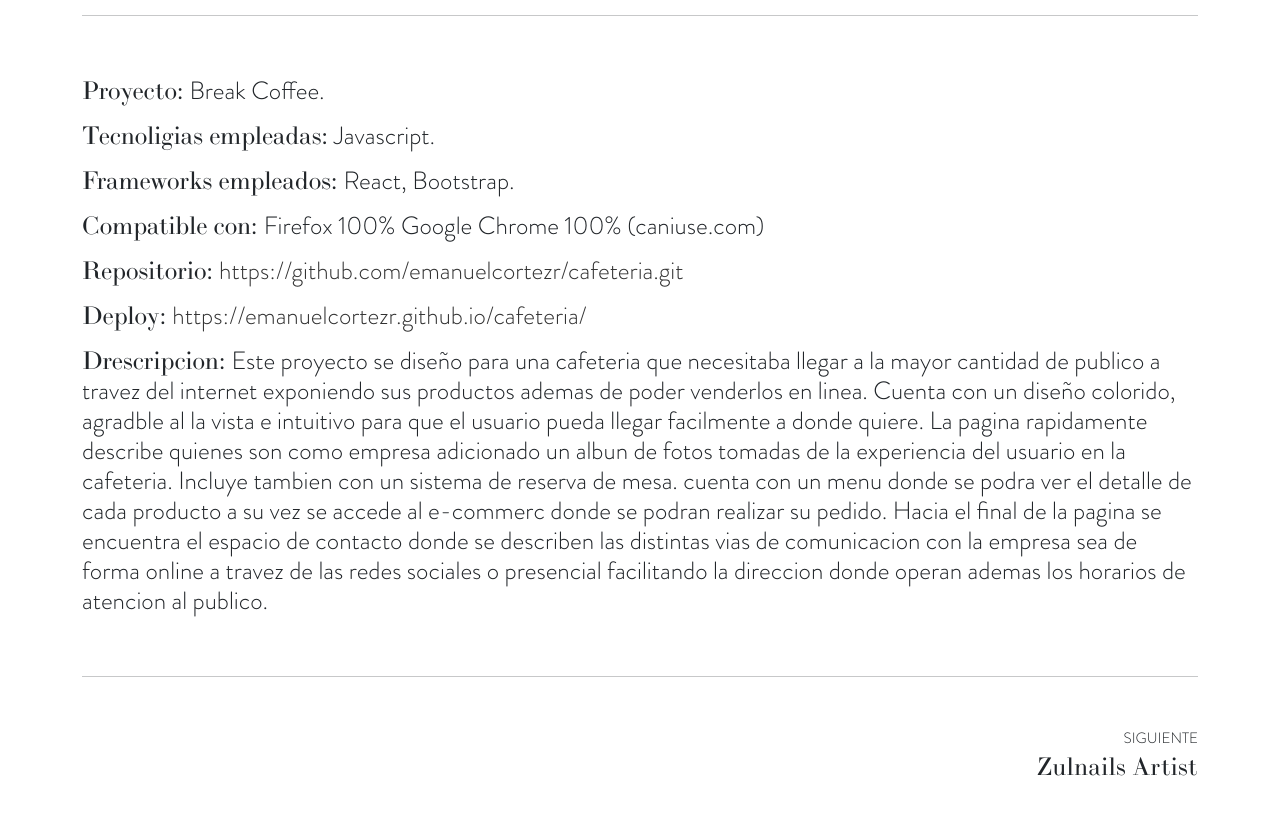
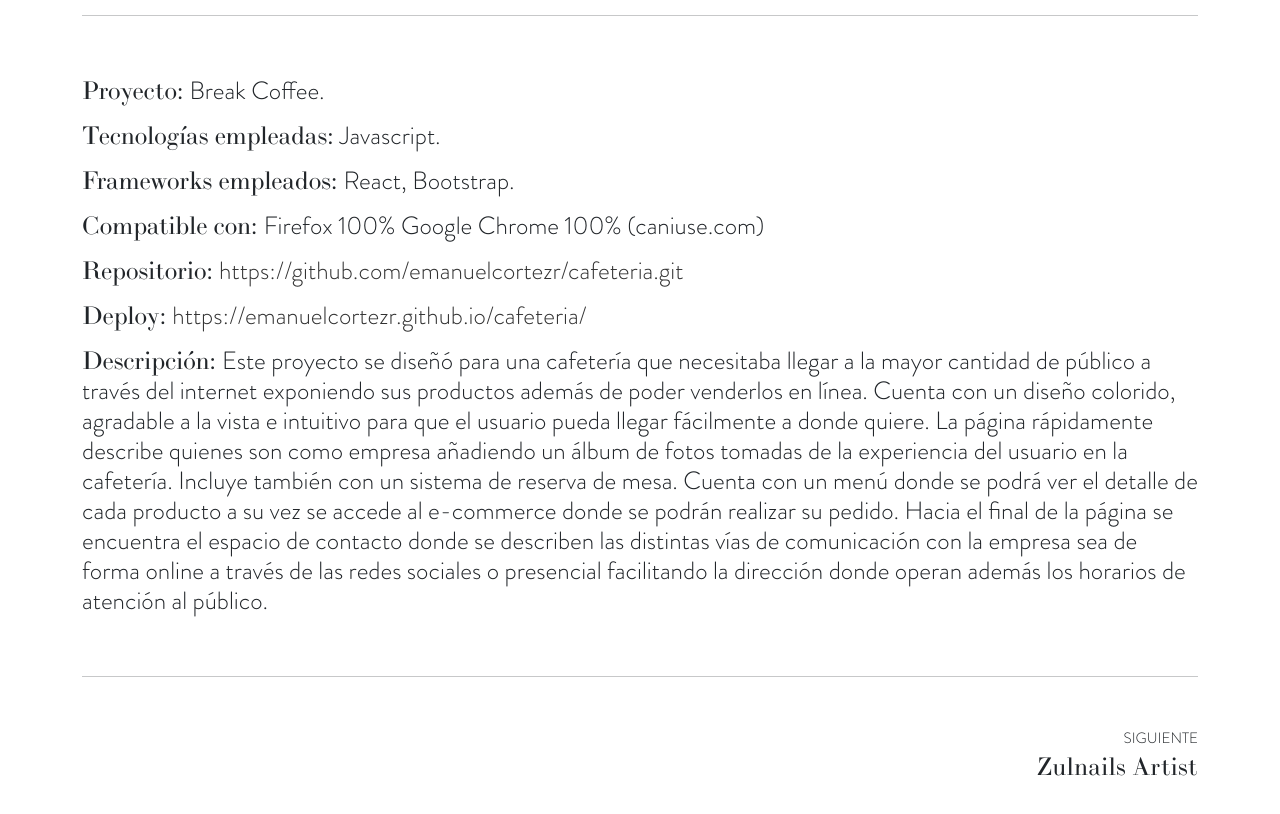
Before and after one commit to emanuelcortezr/miportafolio, a React (Create React App) app: page /breakcoffee in a window 1280 px wide. Shown: the part 420-1234 px from the top of the page. Built offline with nearby package versions, Linux system fonts and the light colour scheme.

Commit message:
corrección de textos

```diff
--- a/src/Components/AboutMe.js
+++ b/src/Components/AboutMe.js
@@ -14,8 +14,7 @@ const AboutMe = () => {
               <img src={coffee} className="imgCoffee" />
               <h1 className="title inline-block">SOBRE MI</h1>
               <h4>
-                "Gracias mamá, gracias papá. Lo que me dieron es perfecto... De
-                lo demás me encargo yo"
+                "Gracias mamá, gracias papá. Lo que me dieron es perfecto"
               </h4>
               <hr />
               <p>
--- a/src/Components/Page.js
+++ b/src/Components/Page.js
@@ -88,7 +88,7 @@ function Page() {
                   onClick={navigateAboutMe}
                   className="btn btn-outline-dark"
                 >
-                  MAS SOBRE MI
+                  MÁS SOBRE MI
                 </button>
               </div>
             </div>
@@ -110,7 +110,7 @@ function Page() {
                 <div className="card-body">
                   <p className="card-text card-title">Break Coffee</p>
                   <a className="link-to" href="#" onClick={navigateBreakCoffee}>
-                    Saber mas <ion-icon name="arrow-forward-sharp"></ion-icon>
+                    Saber más <ion-icon name="arrow-forward-sharp"></ion-icon>
                   </a>
                   <p className="date-made">sep 16, 2022</p>
                 </div>
@@ -124,7 +124,7 @@ function Page() {
                     href="#"
                     onClick={navigateZulnailsArtist}
                   >
-                    Saber mas <ion-icon name="arrow-forward-sharp"></ion-icon>
+                    Saber más <ion-icon name="arrow-forward-sharp"></ion-icon>
                   </a>
                   <p className="date-made">sep 23, 2022</p>
                 </div>
@@ -134,7 +134,7 @@ function Page() {
                 <div className="card-body">
                   <p className="card-text card-title">Dakota</p>
                   <a className="link-to" href="#" onClick={navigateDakota}>
-                    Saber mas <ion-icon name="arrow-forward-sharp"></ion-icon>
+                    Saber más <ion-icon name="arrow-forward-sharp"></ion-icon>
                   </a>
                   <p className="date-made">sep 30, 2022</p>
                 </div>
@@ -144,7 +144,7 @@ function Page() {
                 <div className="card-body">
                   <p className="card-text card-title">Rick and Morty</p>
                   <a className="link-to" href="#" onClick={navigateRandM}>
-                    Saber mas <ion-icon name="arrow-forward-sharp"></ion-icon>
+                    Saber más <ion-icon name="arrow-forward-sharp"></ion-icon>
                   </a>
                   <p className="date-made">oct 15, 2022</p>
                 </div>
--- a/src/Components/ProyectBreakCoffee.js
+++ b/src/Components/ProyectBreakCoffee.js
@@ -19,7 +19,7 @@ const ProyecBreakCoffee = () => {
           Proyecto: <span className="portPagesContent">Break Coffee.</span>
         </h4>
         <h4 className="portPagesSubTitle">
-          Tecnoligias empleadas:{' '}
+          Tecnologías empleadas:{' '}
           <span className="portPagesContent">Javascript.</span>
         </h4>
         <h4 className="portPagesSubTitle">
@@ -57,22 +57,22 @@ const ProyecBreakCoffee = () => {
           </span>
         </h4>
         <h4 className="portPagesSubTitle">
-          Drescripcion:{' '}
+          Descripción:{' '}
           <span className="portPagesContent">
-            Este proyecto se diseño para una cafeteria que necesitaba llegar a
-            la mayor cantidad de publico a travez del internet exponiendo sus
-            productos ademas de poder venderlos en linea. Cuenta con un diseño
-            colorido, agradble al la vista e intuitivo para que el usuario pueda
-            llegar facilmente a donde quiere. La pagina rapidamente describe
-            quienes son como empresa adicionado un albun de fotos tomadas de la
-            experiencia del usuario en la cafeteria. Incluye tambien con un
-            sistema de reserva de mesa. cuenta con un menu donde se podra ver el
-            detalle de cada producto a su vez se accede al e-commerc donde se
-            podran realizar su pedido. Hacia el final de la pagina se encuentra
-            el espacio de contacto donde se describen las distintas vias de
-            comunicacion con la empresa sea de forma online a travez de las
-            redes sociales o presencial facilitando la direccion donde operan
-            ademas los horarios de atencion al publico.
+            Este proyecto se diseñó para una cafetería que necesitaba llegar a
+            la mayor cantidad de público a través del internet exponiendo sus
+            productos además de poder venderlos en línea. Cuenta con un diseño
+            colorido, agradable a la vista e intuitivo para que el usuario pueda
+            llegar fácilmente a donde quiere. La página rápidamente describe
+            quienes son como empresa añadiendo un álbum de fotos tomadas de la
+            experiencia del usuario en la cafetería. Incluye también con un
+            sistema de reserva de mesa. Cuenta con un menú donde se podrá ver el
+            detalle de cada producto a su vez se accede al e-commerce donde se
+            podrán realizar su pedido. Hacia el final de la página se encuentra
+            el espacio de contacto donde se describen las distintas vías de
+            comunicación con la empresa sea de forma online a través de las
+            redes sociales o presencial facilitando la dirección donde operan
+            además los horarios de atención al público.
           </span>
         </h4>
       </div>
--- a/src/Components/ProyectDakota.js
+++ b/src/Components/ProyectDakota.js
@@ -22,7 +22,7 @@ const ProyectDakota = () => {
           Proyecto: <span className="portPagesContent">Dakota.</span>
         </h4>
         <h4 className="portPagesSubTitle">
-          Tecnoligias empleadas:{' '}
+          Tecnologías empleadas:{' '}
           <span className="portPagesContent">Javascript.</span>
         </h4>
         <h4 className="portPagesSubTitle">
@@ -60,17 +60,17 @@ const ProyectDakota = () => {
           </span>
         </h4>
         <h4 className="portPagesSubTitle">
-          Drescripcion:{' '}
+          Descripción:{' '}
           <span className="portPagesContent">
             Diseñado para una tienda de mascotas y veterinaria. Cuenta con un
             diseño sencillo, con dos colores principales, agradable a la vista.
-            Incluye tambien con un sistema de reserva de hora para la consulta
-            de las mascotas. llegando al final de la pagina encuentramos el
-            feedback de los usuarios, donde valoran el servicio prestado.
-            Tambien se encuentra la seccion de contacto donde se describen las
-            distintas vias de comunicacion con la veterinaria sea de forma
-            online a travez de las redes sociales o presencial facilitando la
-            direccion donde operan ademas los horarios de atencion al publico.
+            Incluye también un sistema de reserva de hora para la consulta de
+            las mascotas. Llegando al final de la página encontramos el feedback
+            de los usuarios, donde valoran el servicio prestado. También se
+            encuentra la sección de contacto donde se describen las distintas
+            vías de comunicación con la veterinaria sea de forma online a través
+            de las redes sociales o presencial facilitando la dirección donde
+            operan además los horarios de atención al público.
           </span>
         </h4>
       </div>
--- a/src/Components/ProyectRandM.js
+++ b/src/Components/ProyectRandM.js
@@ -19,7 +19,7 @@ const ProyectRandM = () => {
           Proyecto: <span className="portPagesContent">Rick and Morty.</span>
         </h4>
         <h4 className="portPagesSubTitle">
-          Tecnoligias empleadas:{' '}
+          Tecnologías empleadas:{' '}
           <span className="portPagesContent">Javascript.</span>
         </h4>
         <h4 className="portPagesSubTitle">
@@ -57,17 +57,18 @@ const ProyectRandM = () => {
           </span>
         </h4>
         <h4 className="portPagesSubTitle">
-          Drescripcion:{' '}
+          Descripción:{' '}
           <span className="portPagesContent">
-            Diseñado para una tienda de mascotas y veterinaria. Cuenta con un
-            diseño sencillo, con dos colores principales, agradable a la vista.
-            Incluye tambien con un sistema de reserva de hora para la consulta
-            de las mascotas. llegando al final de la pagina encuentramos el
-            feedback de los usuarios, donde valoran el servicio prestado.
-            Tambien se encuentra la seccion de contacto donde se describen las
-            distintas vias de comunicacion con la veterinaria sea de forma
-            online a travez de las redes sociales o presencial facilitando la
-            direccion donde operan ademas los horarios de atencion al publico.
+            Es una aplicacion diseñada con fines practicos. Se toman los datos
+            de la API Rick and Morty. Tiene un diseño sencillo y bonito. La
+            aplicacion muestra los personajes de la serie e informacion
+            relevante, tambien cuenta con la opcion de marca como favorito
+            cualquier personaje. Tiene un filtro de busqueda por si se quiere un
+            personaje especifico. Otra seccion lista episodios de la serie con
+            informacion relevante acerca de estos, tambien tiene un filtro de
+            busqueda para encontrar un episodio. Tambien se encuentra la seccion
+            de contacto donde se describen las distintas vias de comunicacion
+            personales.
           </span>
         </h4>
       </div>
--- a/src/Components/ProyectZulnailsArtist.js
+++ b/src/Components/ProyectZulnailsArtist.js
@@ -22,7 +22,7 @@ const ProyecZulnailsArtist = () => {
           Proyecto: <span className="portPagesContent">Zulnails Artist.</span>
         </h4>
         <h4 className="portPagesSubTitle">
-          Tecnoligias empleadas:{' '}
+          Tecnologías empleadas:{' '}
           <span className="portPagesContent">Javascript.</span>
         </h4>
         <h4 className="portPagesSubTitle">
@@ -60,19 +60,19 @@ const ProyecZulnailsArtist = () => {
           </span>
         </h4>
         <h4 className="portPagesSubTitle">
-          Drescripcion:{' '}
+          Descripción:{' '}
           <span className="portPagesContent">
-            Pagina web diseñada para una manicurista que por medio de internet
-            quiere impulsar emprendimiento personal. El usuario podra llegar
-            rapidamente e l informacion que desea, ya que cuenta con una pequeña
-            descripcion de sus servicios. Tiene un sistema de agenda para los
-            clientes que quieran obtener sus servicios de manera online. Tiene
-            una seccion portafolio donde la manicurista expone su trabajo asi
-            las potenciales clientas podran valorar su trabajo y tener la
-            confianza de su servicio. Al pie de pagina se encuentra la seccion
-            de contacto donde se describen las distintas vias de comunicacion
-            personal sea de forma online a travez de las redes sociales o
-            presencial facilitando la direccion donde opera.
+            Página web diseñada para una manicurista que por medio de internet
+            quiere impulsar emprendimiento personal. El usuario podrá llegar
+            rápidamente a la información que desea, ya que cuenta con una
+            pequeña descripción de sus servicios. Tiene un sistema de agenda
+            para los clientes que quieran obtener sus servicios de manera
+            online. Tiene una sección portafolio donde la manicurista expone su
+            trabajo así las potenciales clientas podrán valorar su trabajo y
+            tener la confianza de su servicio. Al pie de página se encuentra la
+            sección de contacto donde se describen las distintas vías de
+            comunicación personal sea de forma online a través de las redes
+            sociales o presencial facilitando la dirección donde opera.
           </span>
         </h4>
       </div>
```
Also changed, not shown: 6 other files (tests, documents, lock files or other folders).
